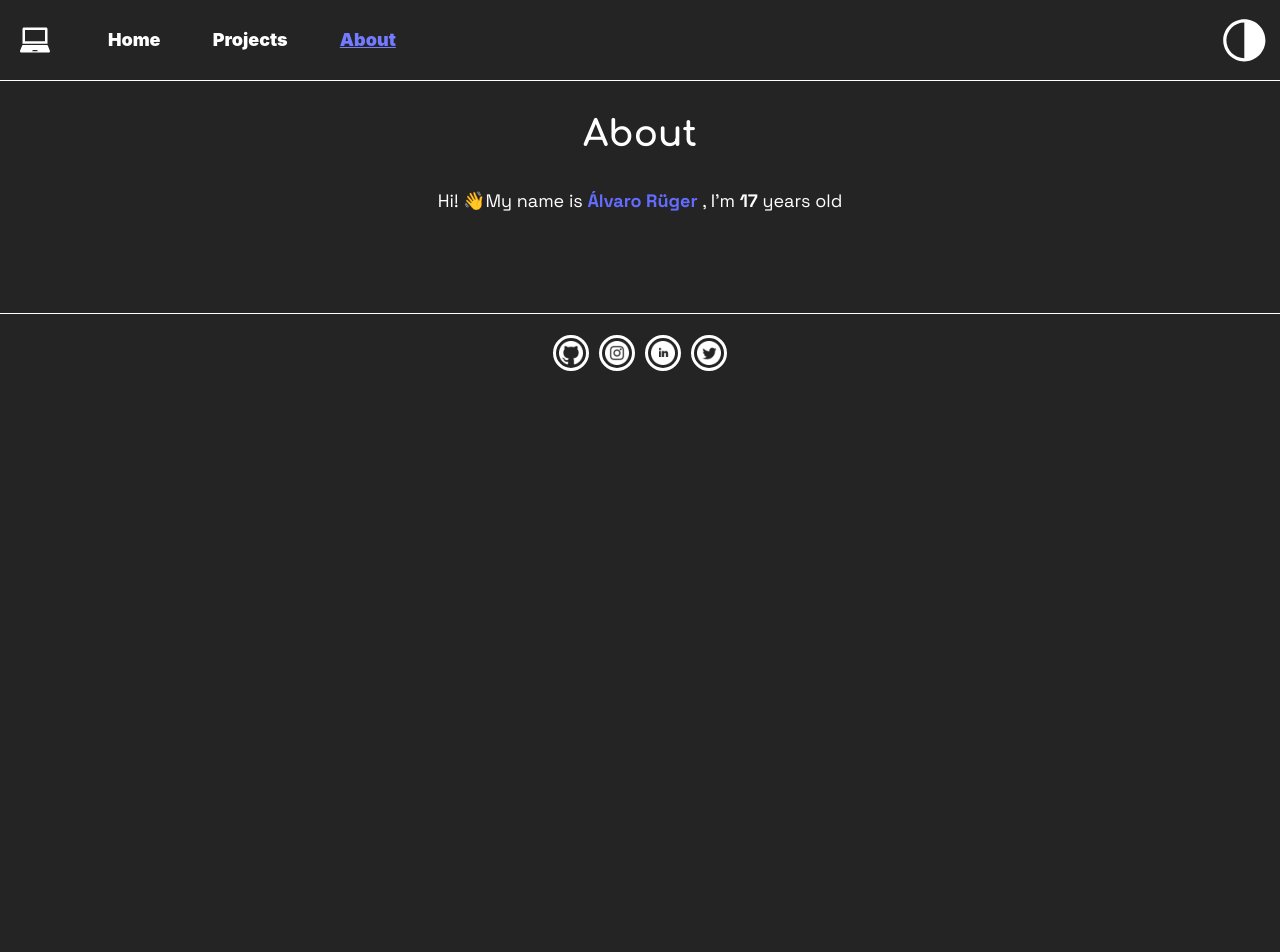
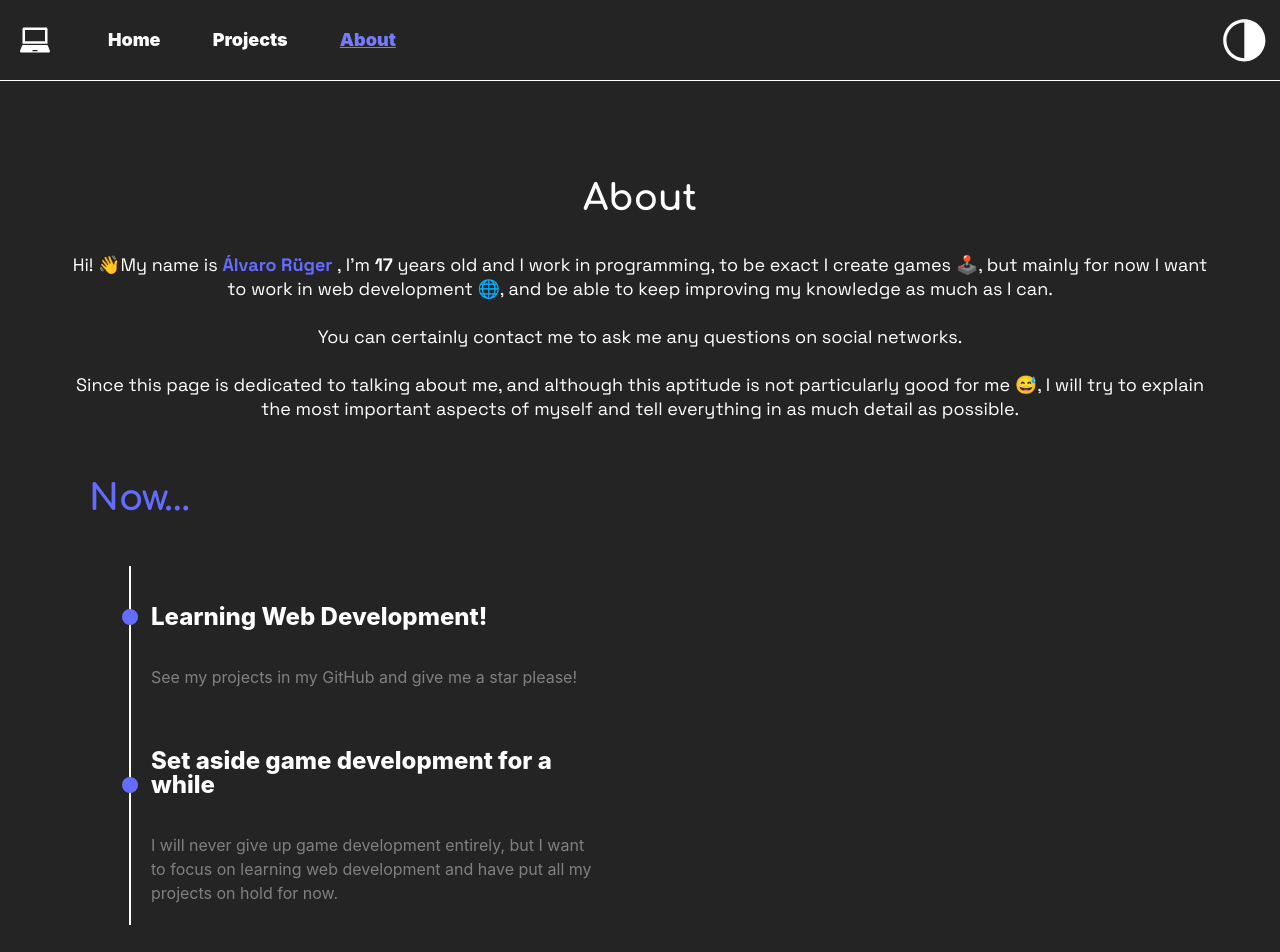
Before and after one commit to arugerdev/aruger.dev, a React (Vite) app: page /about in a window 1280 px wide. Shown: the top 952 px of the page. Before the commit the page ends 800 px from the top, so only its background shows below. Built offline with nearby package versions, Linux system fonts and the light colour scheme.

Commit message:
Update About Page

```diff
--- /dev/null
+++ b/src/components/TimeLinePoints/index.jsx
@@ -0,0 +1,17 @@
+export const TimeLinePoints = ({ points }) => {
+    return (
+        points.map((point, i) => {
+            return (
+                <li key={`timeLinePoint el ${i}`}>
+                    {(point.description !== null || point.title !== null) &&
+                        <div className="timePointInfo">
+                            <div className="leftDecoration"></div>
+                            <h2 className="timePointPosition bold subtitle">{point.title}</h2>
+                            <span className="normal littleText">{point.description}</span>
+                        </div>
+                    }
+                </li>
+            )
+        })
+    )
+}
--- /dev/null
+++ b/src/pages/About/About.css
@@ -0,0 +1,59 @@
+.aboutPage{
+    padding: 5%;
+}
+
+.timeDate {
+    display: flex;
+    justify-content: center;
+    align-items: flex-start;
+    flex-wrap: nowrap;
+    flex-direction: column;
+    padding: 25px;
+}
+
+.timePointInfo {
+    display: flex;
+    width: auto;
+    height: auto;
+    padding: 20px;
+    justify-content: center;
+    align-items: flex-start;
+    flex-wrap: nowrap;
+    flex-direction: column;
+    text-align: start;
+    border-left: 2px solid var(--text);
+    word-wrap: break-word;
+    max-width: 35vw;
+}
+
+.timeList {
+    list-style: none;
+
+}
+
+.leftDecoration {
+    width: 1px;
+    height: 100%;
+    background: var(--text);
+}
+
+.timePointPosition::after {
+    content: '';
+    display: flex;
+    position: relative;
+    left: -29px;
+    top: -20px;
+    width: 16px;
+    height: 16px;
+    border-radius: 50%;
+    background: #646cff;
+
+}
+
+.date{
+    color: #646cff;
+}
+
+.littleText{
+    color: grey;
+}
--- a/src/pages/About/index.jsx
+++ b/src/pages/About/index.jsx
@@ -1,7 +1,88 @@
 import { useEffect, useState } from "react"
+import { TimeLinePoints } from "../../components/TimeLinePoints"
+import './About.css'
 
 export default function About() {
     const [yearsOld, updateYearsOld] = useState(0)
+    const timeCardData = ({ date, points }) => {
+        return {
+            date: date,
+            points: points
+        }
+    }
+    const [timeLine] = useState([
+        timeCardData({
+            date: 'Now...', points: [{
+                title: 'Learning Web Development!',
+                description: 'See my projects in my GitHub and give me a star please!'
+            },
+            {
+                title: 'Set aside game development for a while',
+                description: 'I will never give up game development entirely, but I want to focus on learning web development and have put all my projects on hold for now.'
+            },
+            ]
+        }),
+        timeCardData({
+            date: '2022', points: [{
+                title: 'Yes, programming',
+                description: 'Decided, I will study a middle grade after this year, to be able to enter a higher grade of Web Application Development 🌐! This will be the job I dedicate myself to 💼!'
+            }
+            ]
+        }),
+        timeCardData({
+            date: '2021', points: [{
+                title: 'My future is this',
+                description: "My brother advised me to enter a FPB to be able to have ESO, since I left ESO due to bad times, and it was clear that I did not want to continue studying. I entered 1º of FPB of informatics and telecommunications"
+            }, {
+                title: 'A new experience',
+                description: "My brother literally saved me, he opened the doors of his house for a few months at my worst, and he supported and helped me at all times ❤️‍🩹💖. Thanks to him, I matured, changed, and understood how I should do things, and in what way."
+            }, {
+                title: 'My brother taught me Unity',
+                description: "My brother, seeing me being interested in technology and programming, showed me unity and told me to try it."
+            },
+            {
+                title: 'Bad, very bad...',
+                description: 'I had pretty bad mental health these years 🧠💔 and suffered a lot. I thought I was lost, and there was no solution for me.'
+            }]
+        }),
+        timeCardData({
+            date: '2020', points: [{
+                title: 'My worst year of my life...',
+                description: "This year, was the worst year of my life 😢... I left the conservatory for bad mental health, and I met people I shouldn't have, I got carried away and made mistakes several times in those years. But they say that making mistakes is necessary to learn, so I learned, I learned a lot from it, and now I know how to choose who to relate to."
+            }, {
+                title: 'A long time ago in a galaxy far, far away called "Game Maker Studio"',
+                description: "A wild 'hello world' appears! I wrote my first line of code in game make studio, with null knows of programming, learning on the go and creating projects for fun with friends."
+            }]
+        }),
+        timeCardData({
+            date: '2019', points: [{
+                title: 'Music for my ears...',
+                description: "This year, everyone recommended that I enroll in a music conservatory, as it turns out that I have a great talent for music and piano 🎵🎹. I entered a private conservatory with the highest grade possible without having prepared anything more than a few months..."
+            }]
+        }),
+        timeCardData({
+            date: '2018', points: [{
+                title: 'Bad moment',
+                description: "I repeated a year because I didn't know very well what I was doing, I lost concentration for a while and I ruined my studies."
+            }]
+        }),
+        timeCardData({
+            date: '2014', points: [{
+                title: 'A funny times...',
+                description: "At this times, I only thought in videogames, yes, all of days playing videogames. I spent a lot of time playing videogames, rpgs, sandboxes, and mainly anything that was free and fun. If you asked me about any video game, surely I would know how to tell you what it is about and what its best or worst things are. 🤓"
+            },
+            {
+                title: 'First computer!',
+                description: "This is hard to say... I stole my older brother's computer. Not in really, he just bought a new better computer and he gift me his old computer."
+            }]
+        }),
+        timeCardData({
+            date: '2005', points: [{
+                title: 'I was born!',
+                description: '🐣 Me! (with 0 years ago of course)'
+            }]
+        })
+    ])
 
     useEffect(() => {
         const birthDate = new Date('21 July 2005')
@@ -24,7 +105,40 @@ export default function About() {
             <span className="bold text">
                 {yearsOld}
             </span>
-            <span className="normal text"> years old</span>
+            <span className="normal text"> years old and I work in programming, to be exact I create games 🕹️, but mainly for now I want to work in web development 🌐, and be able to keep improving my knowledge as much as I can.
+            </span>
+            <br />
+            <br />
+            <span className="normal text">
+                You can certainly contact me to ask me any questions on social networks.
+            </span>
+            <br />
+            <br />
+            <span className="normal text">
+                Since this page is dedicated to talking about me, and although this aptitude is not particularly good for me 😅, I will try to explain the most important aspects of myself and tell everything in as much detail as possible.
+            </span>
+            <div className="timeLine">
+                {
+                    timeLine.map((item, i) => {
+                        return (
+                            <div className="timeDate" key={`timeDate el ${i}`}>
+                                <h2 className="date bold title">{item.date}</h2>
+                                <ul className="timeList">
+                                    <TimeLinePoints points={item.points}></TimeLinePoints>
+                                </ul>
+                            </div>
+                        )
+                    })
+                }
+            </div>
+
+            <br />
+            <br />
+            <div>
+                <span className="normal text">Thank you, brother, for always being there </span>
+                <a className="normal link" href="https://github.com/RubenRuCh">@RubenRuCh</a>
+            </div>
         </div>
+
     )
 }
--- a/src/pages/Index/IndexPage.css
+++ b/src/pages/Index/IndexPage.css
@@ -53,6 +53,10 @@
     font-weight: 1000;
 }
 
+.cursive {
+    font-style: italic;
+}
+
 .text_container .sec-text::before {
     content: "";
     position: absolute;
```
